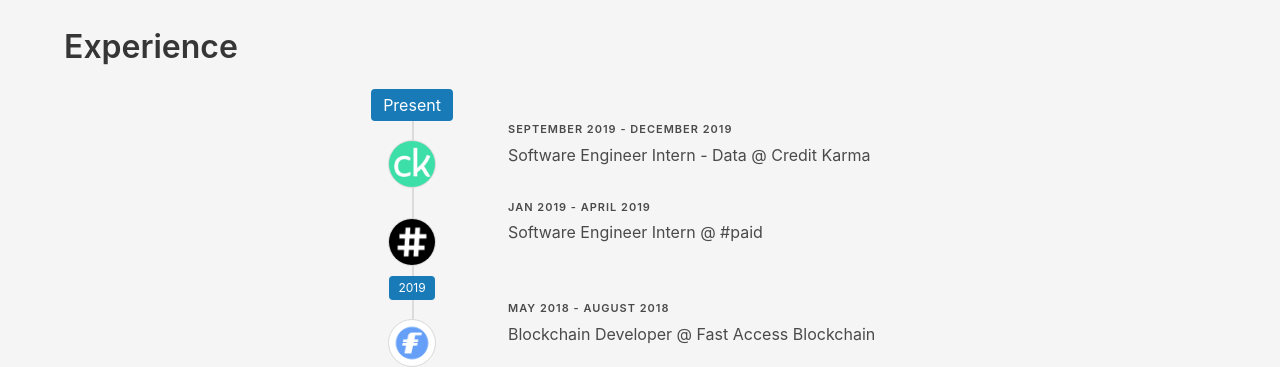
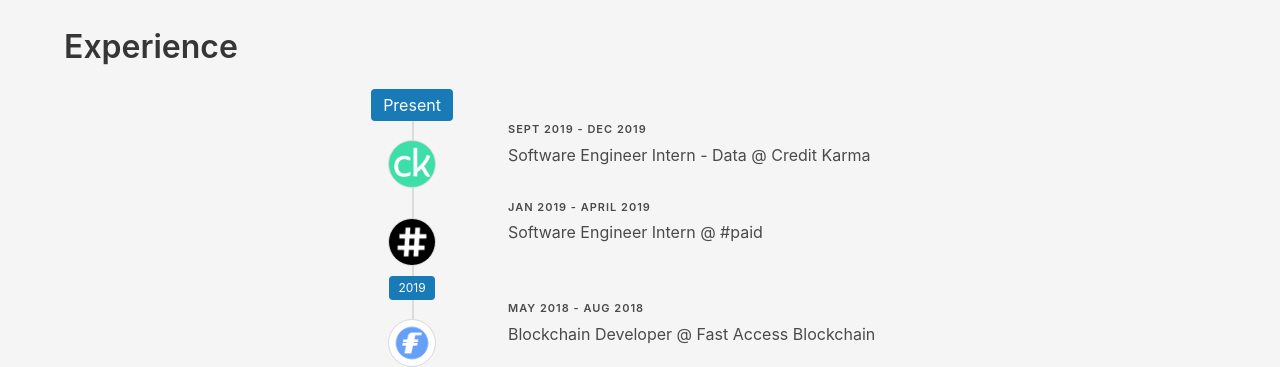
Before and after one commit to 4d11/4d11.github.io, a website: page index.html in a window 1280 px wide. Shown: the part 980-1347 px from the top of the page. Drawn offline with Linux system fonts and the light colour scheme.

Commit message:
Fixed date format

```diff
--- a/index.html
+++ b/index.html
@@ -94,7 +94,7 @@
             <img src="assets/work/ck.png">
           </div>
           <div class="timeline-content">
-            <p class="heading"> September 2019 - December 2019 </p>
+            <p class="heading"> Sept 2019 - Dec 2019 </p>
             <p>  Software Engineer Intern - Data @ Credit Karma </p>
           </div>
         </div>
@@ -121,7 +121,7 @@
             <img src="assets/work/fab.jpg">
           </div>
           <div class="timeline-content">
-            <p class="heading"> May 2018 - August 2018</p>
+            <p class="heading"> May 2018 - Aug 2018</p>
             <p>  Blockchain Developer @ Fast Access Blockchain </p>
           </div>
         </div>
```
